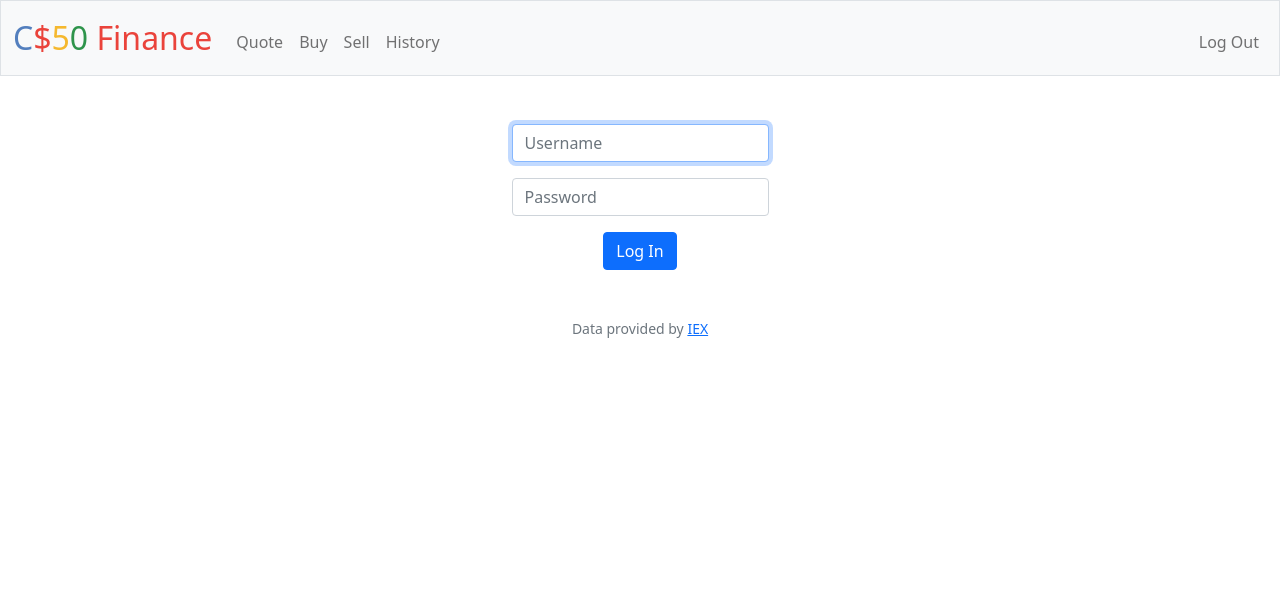
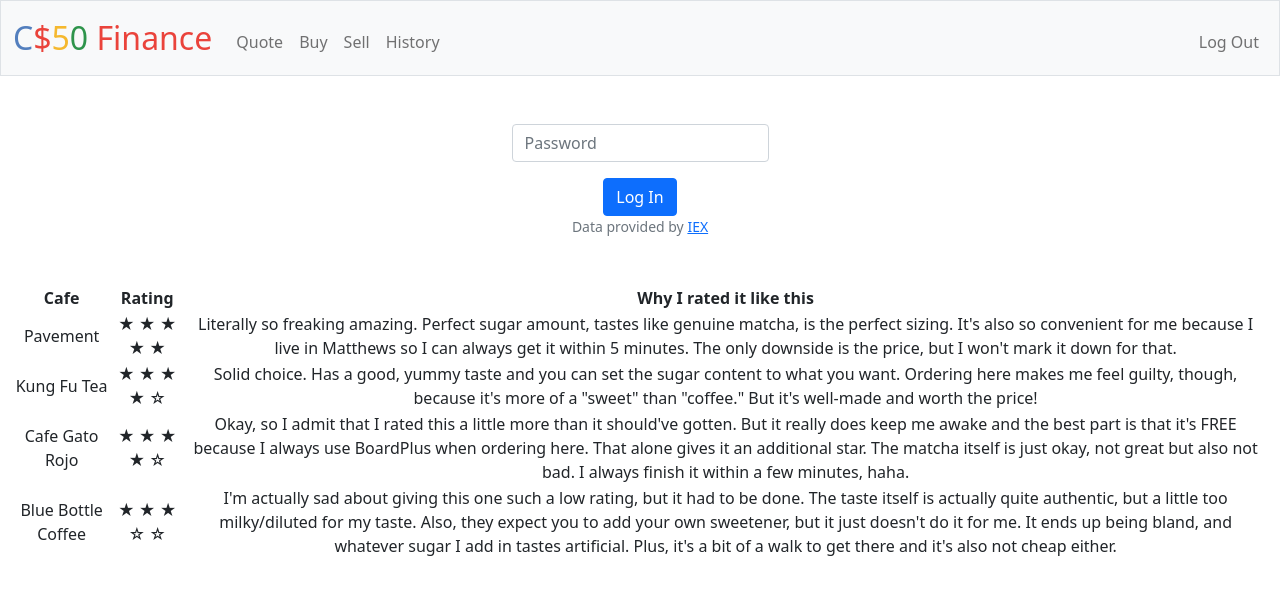
Before and after one commit to khctung/cs50, a Flask app: page /quote in a window 1280 px wide. Shown: the top 595 px of the page. Run offline with Flask 3, Linux system fonts and the light colour scheme; a user stored in the database is signed in; some libraries are stand-ins or nearby versions.

Commit message:
Mon, Nov 20, 2023, 12:07 PM -05:00

```diff
--- a/pset_9/finance/templates/quote.html
+++ b/pset_9/finance/templates/quote.html
@@ -7,7 +7,33 @@
 {% block main %}
     <form action="/quote" method="post">
         <div class="mb-3">
-            <input autocomplete="off" autofocus class="form-control mx-auto w-auto" id="username" name="username" placeholder="Username" type="text">
+            <table>
+                <tr>
+                    <th>Cafe</th>
+                    <th>Rating</th>
+                    <th>Why I rated it like this</th>
+                </tr>
+                <tr>
+                    <td>Pavement</td>
+                    <td>&#9733; &#9733; &#9733; &#9733; &#9733;</td>
+                    <td>Literally so freaking amazing. Perfect sugar amount, tastes like genuine matcha, is the perfect sizing. It's also so convenient for me because I live in Matthews so I can always get it within 5 minutes. The only downside is the price, but I won't mark it down for that.</td>
+                </tr>
+                <tr>
+                    <td>Kung Fu Tea</td>
+                    <td>&#9733; &#9733; &#9733; &#9733; &#9734;</td>
+                    <td>Solid choice. Has a good, yummy taste and you can set the sugar content to what you want. Ordering here makes me feel guilty, though, because it's more of a "sweet" than "coffee." But it's well-made and worth the price!</td>
+                </tr>
+                <tr>
+                    <td>Cafe Gato Rojo</td>
+                    <td>&#9733; &#9733; &#9733; &#9733; &#9734;</td>
+                    <td>Okay, so I admit that I rated this a little more than it should've gotten. But it really does keep me awake and the best part is that it's FREE because I always use BoardPlus when ordering here. That alone gives it an additional star. The matcha itself is just okay, not great but also not bad. I always finish it within a few minutes, haha.</td>
+                </tr>
+                <tr>
+                    <td>Blue Bottle Coffee</td>
+                    <td>&#9733; &#9733; &#9733; &#9734; &#9734;</td>
+                    <td>I'm actually sad about giving this one such a low rating, but it had to be done. The taste itself is actually quite authentic, but a little too milky/diluted for my taste. Also, they expect you to add your own sweetener, but it just doesn't do it for me. It ends up being bland, and whatever sugar I add in tastes artificial. Plus, it's a bit of a walk to get there and it's also not cheap either.</td>
+                </tr>
+
         </div>
         <div class="mb-3">
             <input class="form-control mx-auto w-auto" id="password" name="password" placeholder="Password" type="password">
@@ -15,3 +41,56 @@
         <button class="btn btn-primary" type="submit">Log In</button>
     </form>
 {% endblock %}
+
+
+<head>
+    <link href="https://cdn.jsdelivr.net/npm/bootstrap@5.2.3/dist/css/bootstrap.min.css" rel="stylesheet" integrity="sha384-rbsA2VBKQhggwzxH7pPCaAqO46MgnOM80zW1RWuH61DGLwZJEdK2Kadq2F9CUG65" crossorigin="anonymous">
+    <script src="https://cdn.jsdelivr.net/npm/bootstrap@5.2.3/dist/js/bootstrap.bundle.min.js" integrity="sha384-kenU1KFdBIe4zVF0s0G1M5b4hcpxyD9F7jL+jjXkk+Q2h455rYXK/7HAuoJl+0I4" crossorigin="anonymous"></script>
+    <link href="styles.css" rel="stylesheet">
+    <meta charset="UTF-8">
+    <meta name="viewport" content="width=device-width, initial-scale=1.0">
+    <title>My Webpage</title>
+</head>
+
+<body>
+    <div class="header">
+        <h1>Kelly Tung!</h1>
+        <nav>
+            <a href="index.html">Home</a>
+            <a href="pets.html">Pets</a>
+            <a href="sleeping.html">Sleeping</a>
+            <a href="foodie.html" class="active">Foodie</a>
+        </nav>
+    </div>
+
+    <div class="section">
+        <h2>I'm a HUGE foodie... my favorite food is matcha! To celebrate my love for matcha, I'm going to rank the best and worst matcha lattes I've tried in Harvard Square!</h2>
+    </div>
+
+    <div class="gallery-container">
+        <table>
+            <tr>
+                <th>Cafe</th>
+                <th>Rating</th>
+                <th>Why I rated it like this</th>
+            </tr>
+            <tr>
+                <td>Pavement</td>
+                <td>&#9733; &#9733; &#9733; &#9733; &#9733;</td>
+                <td>Literally so freaking amazing. Perfect sugar amount, tastes like genuine matcha, is the perfect sizing. It's also so convenient for me because I live in Matthews so I can always get it within 5 minutes. The only downside is the price, but I won't mark it down for that.</td>
+            </tr>
+            <tr>
+                <td>Kung Fu Tea</td>
+                <td>&#9733; &#9733; &#9733; &#9733; &#9734;</td>
+                <td>Solid choice. Has a good, yummy taste and you can set the sugar content to what you want. Ordering here makes me feel guilty, though, because it's more of a "sweet" than "coffee." But it's well-made and worth the price!</td>
+            </tr>
+            <tr>
+                <td>Cafe Gato Rojo</td>
+                <td>&#9733; &#9733; &#9733; &#9733; &#9734;</td>
+                <td>Okay, so I admit that I rated this a little more than it should've gotten. But it really does keep me awake and the best part is that it's FREE because I always use BoardPlus when ordering here. That alone gives it an additional star. The matcha itself is just okay, not great but also not bad. I always finish it within a few minutes, haha.</td>
+            </tr>
+            <tr>
+                <td>Blue Bottle Coffee</td>
+                <td>&#9733; &#9733; &#9733; &#9734; &#9734;</td>
+                <td>I'm actually sad about giving this one such a low rating, but it had to be done. The taste itself is actually quite authentic, but a little too milky/diluted for my taste. Also, they expect you to add your own sweetener, but it just doesn't do it for me. It ends up being bland, and whatever sugar I add in tastes artificial. Plus, it's a bit of a walk to get there and it's also not cheap either.</td>
+            </tr>
```
